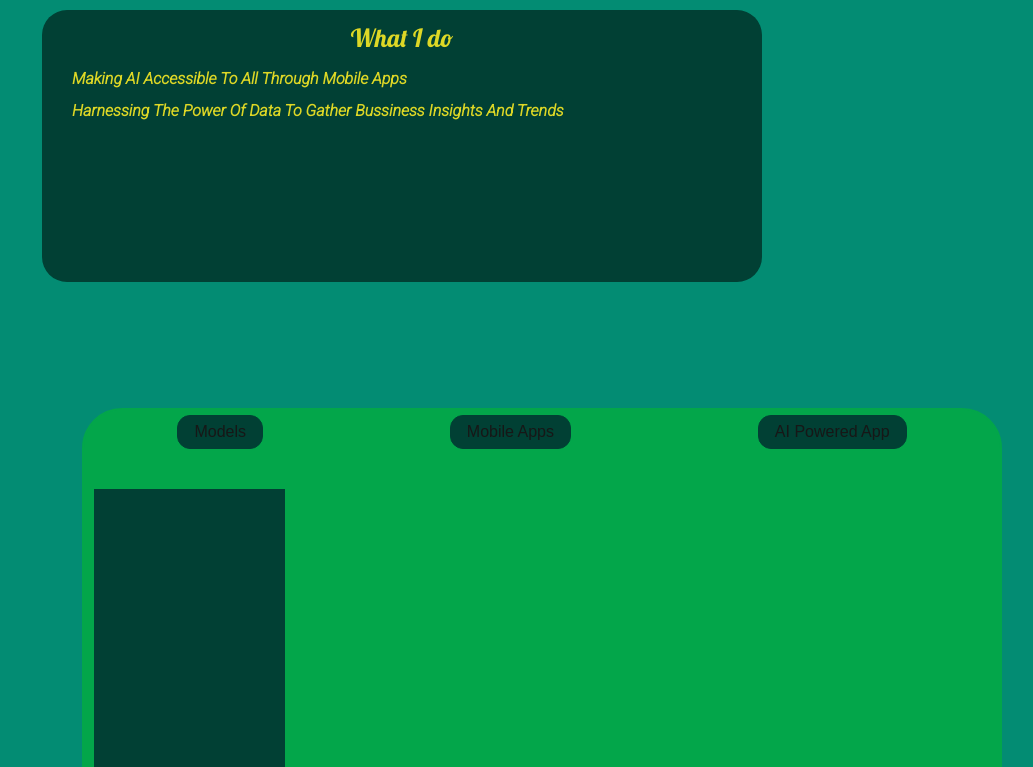
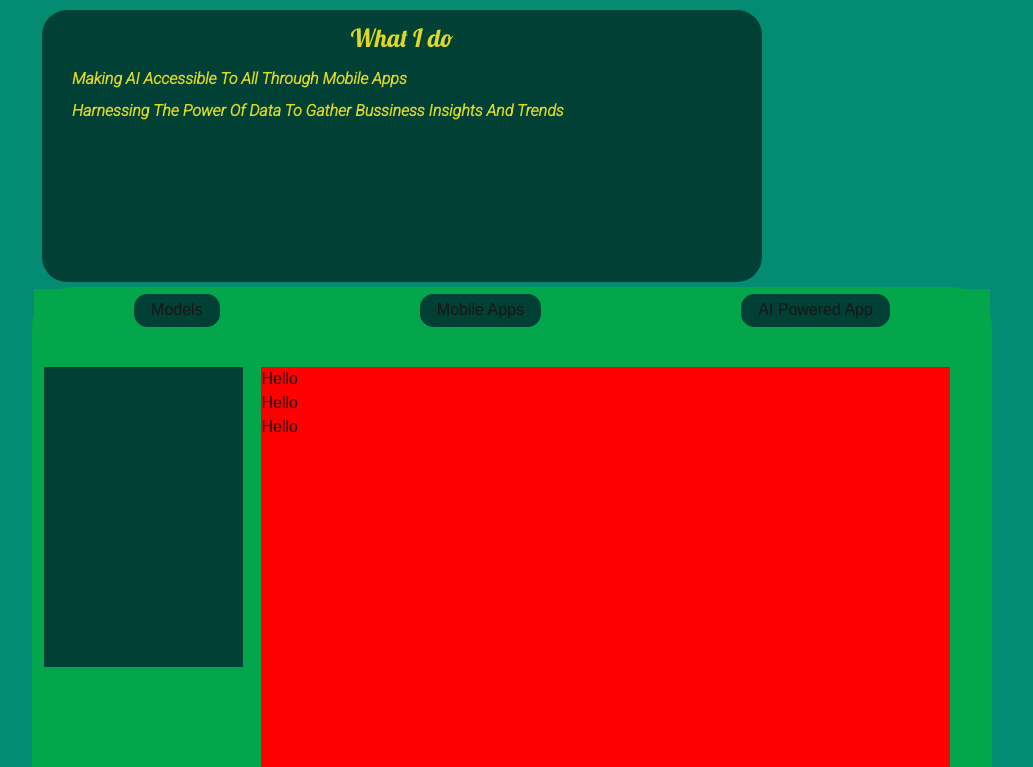
Before and after one commit to Prostorm11/portfolio, a Next.js app: page / in a window 1280 px wide. Shown: the part 333-1100 px from the top of the page, without its empty margins (8-1041 px from the left). Built offline with nearby package versions, Linux system fonts and the light colour scheme.

Commit message:
project_content Updated

```diff
--- a/src/app/my.css
+++ b/src/app/FirstPage/Intro.css
@@ -17,7 +17,7 @@
     gap: 0;
     margin-bottom: 0;
     padding-bottom: 0;
-    position: relative;
+
 
 }
 
--- /dev/null
+++ b/src/app/FirstPage/Intro.js
@@ -0,0 +1,83 @@
+"use client";
+import Image from "next/image";
+import Link from "next/link";
+import "./Intro.css";
+import Projects from "./display_projects"
+import { useEffect, useState } from "react";
+export default function Home() {
+  const[over,setover]=useState(false);
+  const[below_scocial,setbelow]=useState(false)
+
+  useEffect(()=>{
+    function handlescroll(){
+      let scrollInVh = (window.scrollY / window.innerHeight) * 100;
+        if(scrollInVh>9.1){
+          console.log("yeah")
+          console.log(scrollInVh)
+          setover(true);
+        }else{
+          setover(false);
+        }
+    }
+    window.addEventListener("scroll",handlescroll);
+    return()=>{
+
+      window.removeEventListener("scroll",handlescroll)
+    }
+  },[])
+  return (
+    <div className="board">
+      <div className="Main">
+        <div className="r1">
+          <div className="imagebox">
+            <div className="image"></div>
+            <p className="Myname">Derrick Marfo</p>
+          </div>
+          <div className="skillbox">
+            <h1 className="title">Portfolio</h1>
+            <div className="skills">
+              <p className="skill_typography">Machine Learning Engineer</p>
+              <p className="skill_typography">Data Scientists</p>
+              <p className="skill_typography">Mobile App Developer</p>
+            </div>
+          </div>
+          <div className="socials">
+            <p className="social_text">Socials</p>
+            <div className="social_list_box">
+              <ul className="social_list">
+                <li>
+                  Gmail(
+                  <a
+                    className="gmail"
+                    target="blank"
+                    href="https://mail.google.com/mail/?view=cm&fs=1&to=marfoofficial111@gmail.com"
+                  >
+                    marfoofficial111
+                  </a>
+                  )
+                </li>
+                <li>LinkedIn</li>
+                <li>GitHub</li>
+                <li>Resume</li>
+              </ul>
+            </div>
+          </div>
+        </div>
+        <div className="r2">
+          <div className="Ido">
+            <p className="whatIdo">What I do</p>
+            <p>Making AI Accessible To All Through Mobile Apps</p>
+            <div className="grouptext">
+              <p>
+                Harnessing The Power Of Data To Gather Bussiness Insights
+                And Trends
+              </p>
+            </div>
+          </div>
+
+        </div>
+      </div>
+      <Projects name={`projectbox ${over?"move":""}`}></Projects>
+    </div>
+  );
+}
--- a/src/app/display_projects.js
+++ b/src/app/FirstPage/display_projects.js
@@ -4,6 +4,8 @@ export default function Projects({ name, show_socials }) {
   console.log({ name });
   return (
     <div className={name}>
+     {/*  <div className="fixedOverlay"></div> */}
+
       <div className="Pcontents">
         <div className="Nav">
           <div className="navigate_button">
@@ -16,10 +18,12 @@ export default function Projects({ name, show_socials }) {
             <p>AI Powered App</p>
           </div>
         </div>
-        <div className="skill_project">
-          <div className="tools"></div>
-          <div className="categorybox">
-
+        <div className="projects">
+          <div className="skillBox"></div>
+          <div className="project_content">
+            <p>Hello</p>
+            <p>Hello</p>
+            <p>Hello</p>
           </div>
         </div>
       </div>
--- a/src/app/project.css
+++ b/src/app/FirstPage/project.css
@@ -9,14 +9,13 @@
     grid-template-columns: repeat(5,1fr);
     row-gap: 5px;
     box-sizing: border-box;
-    position: absolute;
-    top: 92vh;
+   /*  position: absolute;
+    top: 92vh; */
     width: 100%;
     max-width: 100vw;
     padding-right: 30px;
-    padding-left: 50px;
     background-color:#038C73;
-    transition: top 1s ease-in-out;
+    /* transition: top 1s ease-in-out; */
 
 
 
@@ -48,6 +47,9 @@
     justify-content: space-around;
     position: sticky;
     top: 0;
+    pointer-events: none;
+    z-index: 999;
+    background-color: #03A64A;
 
 }
 .navigate_button{
@@ -59,26 +61,28 @@
     justify-content: center;
     align-items: center;
     padding: 1px 16px 1px 16px;
+
 }
-.skill_project{
+.projects{
     display: flex;
     flex-direction: row;
     height: 100%;
     justify-content: space-between;
     padding: 40px 40px 10px 10px;
+    transition: clip-path 0.3s ease;
 }
-.tools{
+.skillBox{
     height: 300px;
     width: 22%;
     background-color: #014034;
     position: sticky;
     top:80px;
-
 }
-.categorybox{
+.project_content{
     display: flex;
     flex-direction: column;
     height: 100%;
+    background-color: red;
     width: 76%;
 
 }
--- a/src/app/page.js
+++ b/src/app/page.js
@@ -1,83 +1,12 @@
-"use client";
-import Image from "next/image";
-import Link from "next/link";
-import "./my.css";
-import Projects from "./display_projects";
-import { useEffect, useState } from "react";
-export default function Home() {
-  const[over,setover]=useState(false);
-  const[below_scocial,setbelow]=useState(false)
+import React from 'react';
+import Home from './FirstPage/Intro';
 
-  useEffect(()=>{
-    function handlescroll(){
-      let scrollInVh = (window.scrollY / window.innerHeight) * 100;
-        if(scrollInVh>9.1){
-          console.log("yeah")
-          console.log(scrollInVh)
-          setover(true);
-        }else{
-          setover(false);
-        }
-    }
-    window.addEventListener("scroll",handlescroll);
-    return()=>{
-
-      window.removeEventListener("scroll",handlescroll)
-    }
-  },[])
+function page(props) {
   return (
-    <div className="board">
-      <div className="Main">
-        <div className="r1">
-          <div className="imagebox">
-            <div className="image"></div>
-            <p className="Myname">Derrick Marfo</p>
-          </div>
-          <div className="skillbox">
-            <h1 className="title">Portfolio</h1>
-            <div className="skills">
-              <p className="skill_typography">Machine Learning Engineer</p>
-              <p className="skill_typography">Data Scientists</p>
-              <p className="skill_typography">Mobile App Developer</p>
-            </div>
-          </div>
-          <div className="socials">
-            <p className="social_text">Socials</p>
-            <div className="social_list_box">
-              <ul className="social_list">
-                <li>
-                  Gmail(
-                  <a
-                    className="gmail"
-                    target="blank"
-                    href="https://mail.google.com/mail/?view=cm&fs=1&to=marfoofficial111@gmail.com"
-                  >
-                    marfoofficial111
-                  </a>
-                  )
-                </li>
-                <li>LinkedIn</li>
-                <li>GitHub</li>
-                <li>Resume</li>
-              </ul>
-            </div>
-          </div>
-        </div>
-        <div className="r2">
-          <div className="Ido">
-            <p className="whatIdo">What I do</p>
-            <p>Making AI Accessible To All Through Mobile Apps</p>
-            <div className="grouptext">
-              <p>
-                Harnessing The Power Of Data To Gather Bussiness Insights
-                And Trends
-              </p>
-            </div>
-          </div>
-
-        </div>
-      </div>
-      <Projects name={`projectbox ${over?"move":""}`}></Projects>
+    <div>
+      <Home></Home>
     </div>
   );
 }
+
+export default page;
```
